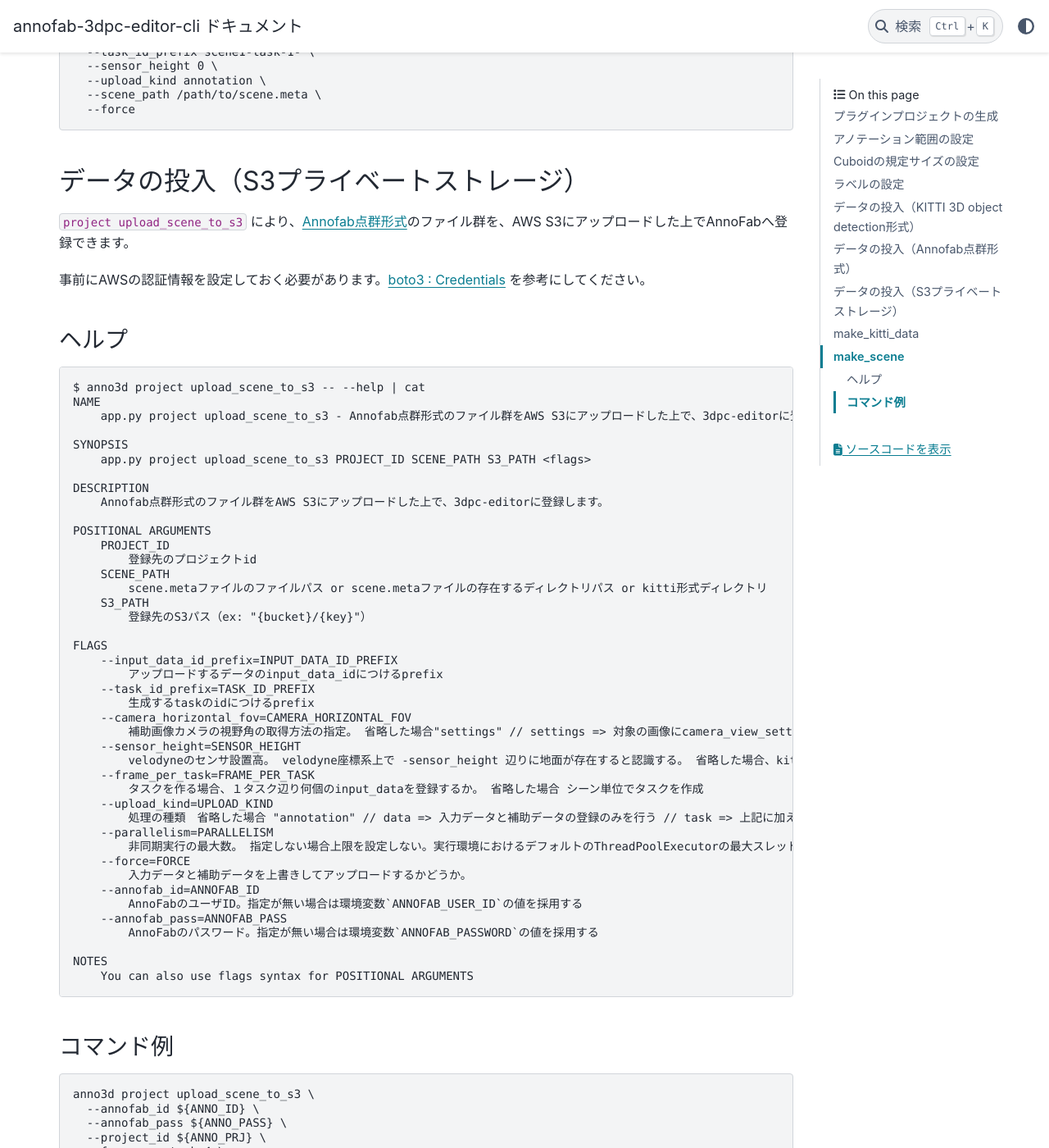
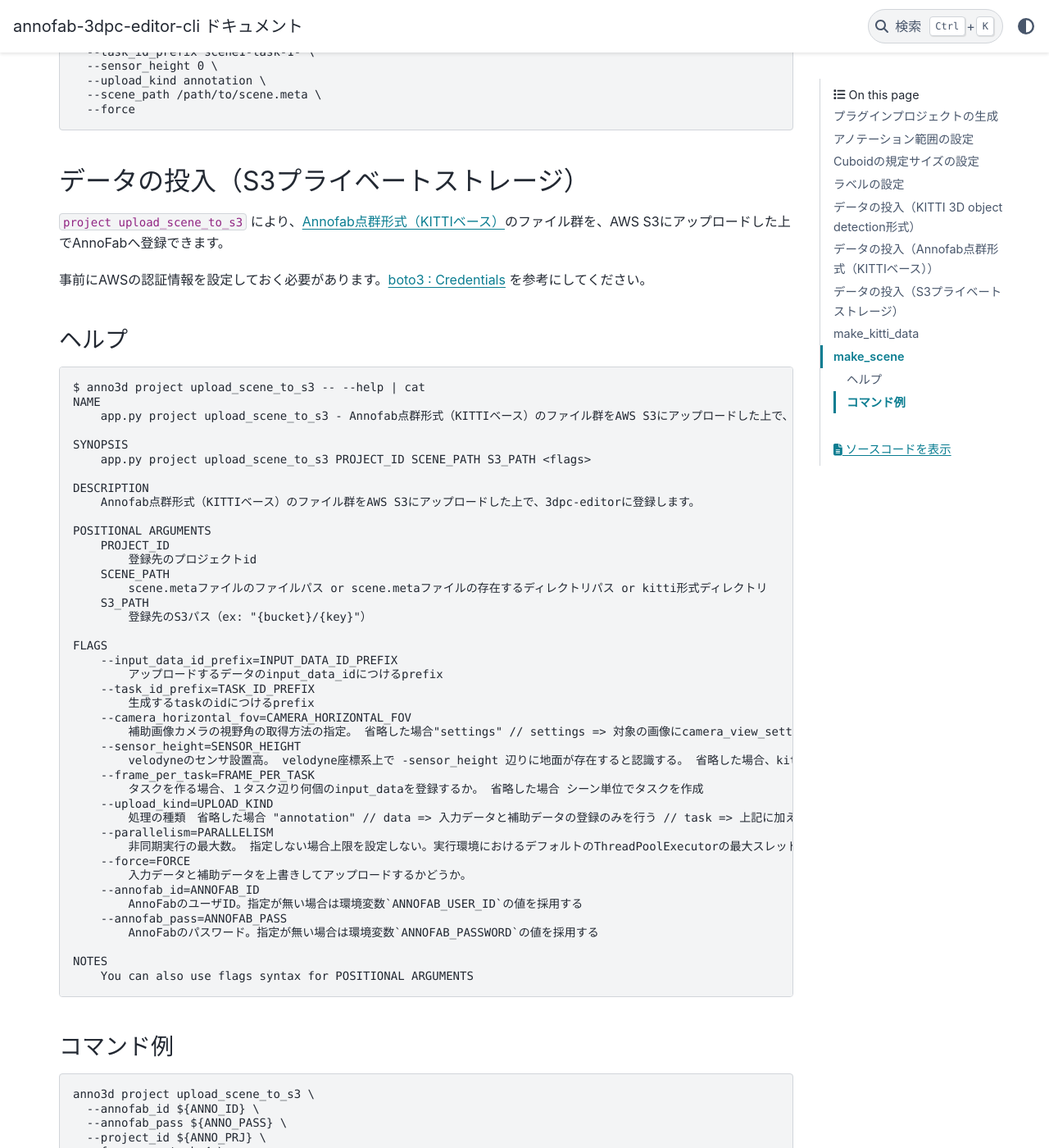
Before and after one commit to kurusugawa-computer/annofab-3dpc-editor-cli, a Sphinx documentation site: the page built from docs/user_guide/command_sample.md, in a window 1280 px wide and 1400 px high, scrolled down 10643 px. Shown: the whole window at 82% size. Built offline with Sphinx 7.4.7 and the PyData theme 0.15.4, drawn with Linux system fonts in a browser that asks for light colours; some of the changed text lies outside the part shown.

Commit message:
レビュ指摘対応：`Annofab点群形式（KITIIベース）`と紛れもないような表記に変更

````diff
--- a/docs/user_guide/command_sample.md
+++ b/docs/user_guide/command_sample.md
@@ -491,9 +491,9 @@
   --force
 ```
 
-### データの投入（Annofab点群形式）
+### データの投入（Annofab点群形式（KITTIベース））
 
-`project upload_scene` により、[Annofab点群形式](annofab_point_cloud_format.md)のファイル群をAnnoFabへ登録できます。
+`project upload_scene` により、[Annofab点群形式（KITTIベース）](annofab_point_cloud_format.md)のファイル群をAnnoFabへ登録できます。
 あわせて `--upload_kind` を指定することで、タスク作成やアノテーション登録も同時に行うことができます。
 
 
@@ -502,13 +502,13 @@
 ```
 $ anno3d project upload_scene -- --help | cat
 NAME
-    app.py project upload_scene - Annofab点群形式のファイル群をAnnoFabにアップロードします
+    app.py project upload_scene - Annofab点群形式（KITTIベース）のファイル群をAnnoFabにアップロードします
 
 SYNOPSIS
     app.py project upload_scene PROJECT_ID SCENE_PATH <flags>
 
 DESCRIPTION
-    Annofab点群形式のファイル群をAnnoFabにアップロードします
+    Annofab点群形式（KITTIベース）のファイル群をAnnoFabにアップロードします
 
 POSITIONAL ARGUMENTS
     PROJECT_ID
@@ -562,7 +562,7 @@
 
 ### データの投入（S3プライベートストレージ）
 
-`project upload_scene_to_s3` により、[Annofab点群形式](annofab_point_cloud_format.md)のファイル群を、AWS S3にアップロードした上でAnnoFabへ登録できます。
+`project upload_scene_to_s3` により、[Annofab点群形式（KITTIベース）](annofab_point_cloud_format.md)のファイル群を、AWS S3にアップロードした上でAnnoFabへ登録できます。
 
 事前にAWSの認証情報を設定しておく必要があります。[boto3 : Credentials](https://boto3.amazonaws.com/v1/documentation/api/latest/guide/credentials.html) を参考にしてください。
 
@@ -572,13 +572,13 @@
 ```
 $ anno3d project upload_scene_to_s3 -- --help | cat
 NAME
-    app.py project upload_scene_to_s3 - Annofab点群形式のファイル群をAWS S3にアップロードした上で、3dpc-editorに登録します。
+    app.py project upload_scene_to_s3 - Annofab点群形式（KITTIベース）のファイル群をAWS S3にアップロードした上で、3dpc-editorに登録します。
 
 SYNOPSIS
     app.py project upload_scene_to_s3 PROJECT_ID SCENE_PATH S3_PATH <flags>
 
 DESCRIPTION
-    Annofab点群形式のファイル群をAWS S3にアップロードした上で、3dpc-editorに登録します。
+    Annofab点群形式（KITTIベース）のファイル群をAWS S3にアップロードした上で、3dpc-editorに登録します。
 
 POSITIONAL ARGUMENTS
     PROJECT_ID
@@ -686,20 +686,20 @@
 
 ### make_scene
 
-Annofab点群形式のデータを元に出力する場合は、`anno3d local make_scene`コマンドを利用してください。
+Annofab点群形式（KITTIベース）のデータを元に出力する場合は、`anno3d local make_scene`コマンドを利用してください。
 
 #### ヘルプ
 
 ```
 $ anno3d local make_scene -- --help | cat
 NAME
-    app.py local make_scene - Annofab点群形式のファイル群を3dpc-editorに登録可能なファイル群に変換します。 annofabのプライベートストレージを利用する場合にこのコマンドを利用します。
+    app.py local make_scene - Annofab点群形式（KITTIベース）のファイル群を3dpc-editorに登録可能なファイル群に変換します。 annofabのプライベートストレージを利用する場合にこのコマンドを利用します。
 
 SYNOPSIS
     app.py local make_scene SCENE_PATH OUTPUT_DIR <flags>
 
 DESCRIPTION
-    Annofab点群形式のファイル群を3dpc-editorに登録可能なファイル群に変換します。 annofabのプライベートストレージを利用する場合にこのコマンドを利用します。
+    Annofab点群形式（KITTIベース）のファイル群を3dpc-editorに登録可能なファイル群に変換します。 annofabのプライベートストレージを利用する場合にこのコマンドを利用します。
 
 POSITIONAL ARGUMENTS
     SCENE_PATH
````
Also changed, not shown: 2 other files.
